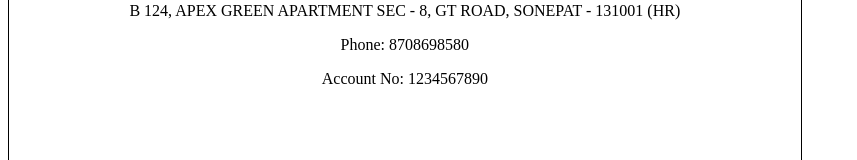
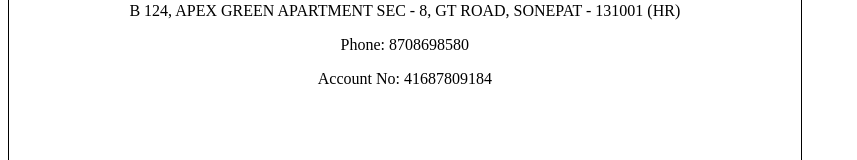
Before and after one commit to Jayant-Gautam/BillApp, a React (Vite) app: page / in a window 1280 px wide. Both pictures are taken after typing "5", "5", "Sample", "Sample", "5" into the empty fields and a click on the button "Generate Bill". Shown: the part 256-416 px from the top of the page, without its empty margins (0-857 px from the left). Built offline with nearby package versions, Linux system fonts and the light colour scheme.

Commit message:
account number changed

```diff
--- a/src/Bill.jsx
+++ b/src/Bill.jsx
@@ -2,7 +2,7 @@ import React, { useRef } from 'react';
 import html2canvas from 'html2canvas';
 import jsPDF from 'jspdf';
 
-let accountNo = 1234567890;
+let accountNo = 41687809184;
 let selfAdd = {
     name: "M/s  A.D. TRADERS",
     address: "B 124, APEX GREEN APARTMENT SEC - 8, GT ROAD, SONEPAT - 131001 (HR)",
```
